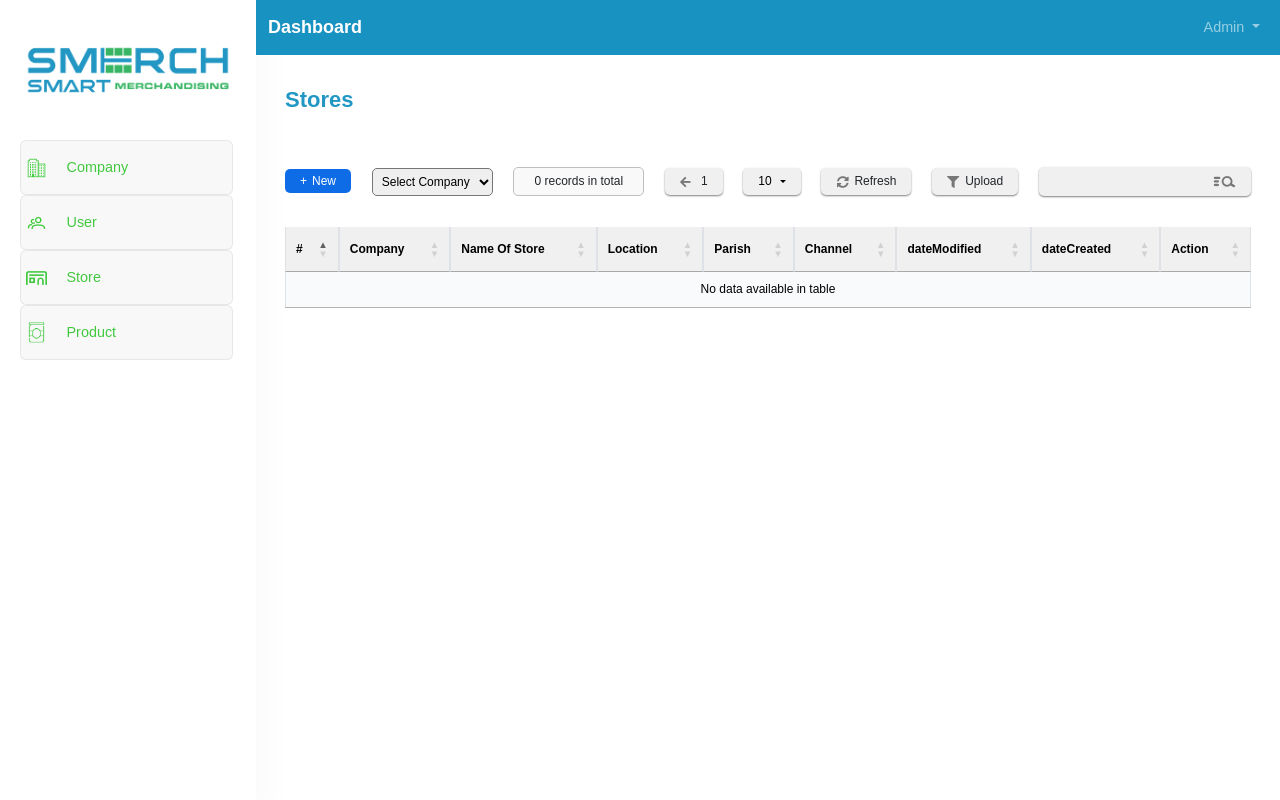
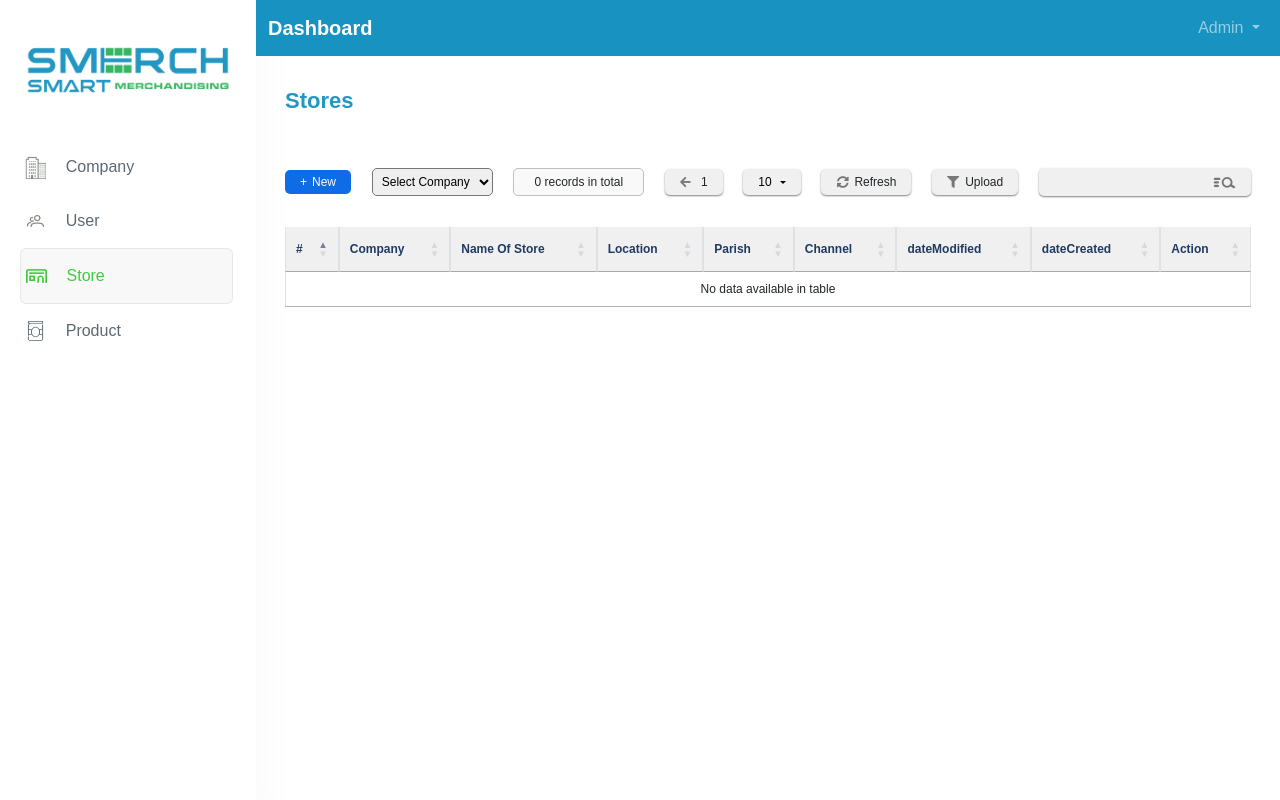
Before and after one commit to fakharImran/merchandisers, a Laravel app: page /store in a window 1280 px wide. Run offline with Laravel 9, Linux system fonts and the light colour scheme; a user stored in the database is signed in; data comes from the database, SQL or seed files in the repository; data that the repository does not hold is empty; style sheets or scripts are compiled from the project's sources; some libraries are stand-ins or nearby versions.

Commit message:
comment bootstrap in app.scss

```diff
--- a/resources/sass/app.scss
+++ b/resources/sass/app.scss
@@ -1,13 +1,8 @@
 // Fonts
-@import url('https://fonts.bunny.net/css?family=Nunito');
+// @import url('https://fonts.bunny.net/css?family=Nunito');
 
 // Variables
-@import 'variables';
+// @import 'variables';
 
 // Bootstrap
-@import 'bootstrap/scss/bootstrap';
-
-// @import "~@fortawesome/fontawesome-free/scss/fontawesome";
-// @import "~@fortawesome/fontawesome-free/scss/brands";
-// @import "~@fortawesome/fontawesome-free/scss/regular";
-// @import "~@fortawesome/fontawesome-free/scss/solid";
+// @import 'bootstrap/scss/bootstrap';
--- a/resources/views/admin/store/index.blade.php
+++ b/resources/views/admin/store/index.blade.php
@@ -262,7 +262,7 @@ updatePaginationButtons();
 
                       </div>
                       <div class="modal-body">
-                        <p>PLease select file to import store data.</p>
+                        <p>Please select file to import store data.</p>
                         <form action="{{ route('import') }}"
                             method="POST"
                             enctype="multipart/form-data">
@@ -273,10 +273,10 @@ updatePaginationButtons();
                           <button class="btn btn-success">
                                 Upload
                             </button>
-                          <a class="btn btn-warning"
+                          {{-- <a class="btn btn-warning"
                             href="{{ route('export') }}">
                                     Export User Data
-                            </a>
+                            </a> --}}
                       </form>
                       </div>
                       <div class="modal-footer">
--- a/resources/views/layouts/app.blade.php
+++ b/resources/views/layouts/app.blade.php
@@ -28,6 +28,9 @@
     @vite(['resources/sass/app.scss', 'resources/js/app.js'])
     @yield("top_links")
 
+    <link rel="stylesheet" href="https://cdn.jsdelivr.net/npm/bootstrap@5.2.3/dist/css/bootstrap.min.css" integrity="sha384-rbsA2VBKQhggwzxH7pPCaAqO46MgnOM80zW1RWuH61DGLwZJEdK2Kadq2F9CUG65" crossorigin="anonymous">
+    <script src="https://cdn.jsdelivr.net/npm/bootstrap@5.2.3/dist/js/bootstrap.min.js" integrity="sha384-cuYeSxntonz0PPNlHhBs68uyIAVpIIOZZ5JqeqvYYIcEL727kskC66kF92t6Xl2V" crossorigin="anonymous"></script>
+    <script src="https://cdn.jsdelivr.net/npm/bootstrap@5.2.3/dist/js/bootstrap.bundle.min.js" integrity="sha384-kenU1KFdBIe4zVF0s0G1M5b4hcpxyD9F7jL+jjXkk+Q2h455rYXK/7HAuoJl+0I4" crossorigin="anonymous"></script>
 
     <script src="https://ajax.googleapis.com/ajax/libs/jquery/2.1.1/jquery.min.js"></script>
 <link href="https://cdnjs.cloudflare.com/ajax/libs/select2/4.0.6-rc.0/css/select2.min.css" rel="stylesheet" />
@@ -60,10 +63,10 @@
                                 </div>
                                 <div class="company_table d-flex align-items-start">
                                     <div class="tab_list_box tab_btn nav flex-column nav-pills " id="v-pills-tab" role="tablist" aria-orientation="vertical">
-                                    <button class="nav-link @if(($pageConfigs['pageSidebar'])??null == 'company') active @endif" id="v-pills-home-tab" data-bs-toggle="pill" data-bs-target="#v-pills-home" type="button" onclick=" window.location.href = '{{ route('company.index') }}'" role="tab" aria-controls="v-pills-home" aria-selected="true"><img class="simple_one max-width-10" src="{{asset('assets/images/company.png')}}"><img class="hover_one  max-width-10" src="{{asset('assets/images/company_hover.png')}}"> Company</button>
-                                    <button class="nav-link @if(($pageConfigs['pageSidebar'])??null == 'user') active @endif" id="v-pills-profile-tab" data-bs-toggle="pill" data-bs-target="#v-pills-profile" type="button" onclick=" window.location.href = '{{ route('user.index') }}' " role="tab" aria-controls="v-pills-profile" aria-selected="false"><img class="simple_one  max-width-10" src="{{asset('assets/images/user.png')}}"><img class="hover_one max-width-10" src="{{asset('assets/images/user_hover.png')}}">User</button>
-                                    <button class="nav-link @if(($pageConfigs['pageSidebar'])??null == 'store') active @endif" id="v-pills-messages-tab" data-bs-toggle="pill" data-bs-target="#v-pills-messages" type="button" onclick=" window.location.href = '{{ route('store.index') }}' " role="tab" aria-controls="v-pills-messages" aria-selected="false"><img class="simple_one max-width-10" src="{{asset('assets/images/shop.png')}}"><img class="hover_one  max-width-10" style="width:40px;" src="{{asset('assets/images/store_hover.png')}}">Store</button>
-                                    <button class="nav-link @if(($pageConfigs['pageSidebar'])??null == 'product') active @endif" id="v-pills-settings-tab" data-bs-toggle="pill" data-bs-target="#v-pills-settings" type="button" onclick=" window.location.href = '{{ route('product.index') }}' " role="tab" aria-controls="v-pills-settings" aria-selected="false"><img class="simple_one max-width-10" src="{{asset('assets/images/product.png')}}"><img class="hover_one max-width-10" style="width:40px;"x src="{{asset('assets/images/product_hover.png')}}">Product</button>
+                                    <button class="nav-link @if($pageConfigs['pageSidebar'] == 'company') active @endif" id="v-pills-home-tab" data-bs-toggle="pill" data-bs-target="#v-pills-home" type="button" onclick=" window.location.href = '{{ route('company.index') }}'" role="tab" aria-controls="v-pills-home" aria-selected="true"><img class="simple_one max-width-10" src="{{asset('assets/images/company.png')}}"><img class="hover_one  max-width-10" src="{{asset('assets/images/company_hover.png')}}"> Company</button>
+                                    <button class="nav-link @if($pageConfigs['pageSidebar'] == 'user') active @endif" id="v-pills-profile-tab" data-bs-toggle="pill" data-bs-target="#v-pills-profile" type="button" onclick=" window.location.href = '{{ route('user.index') }}' " role="tab" aria-controls="v-pills-profile" aria-selected="false"><img class="simple_one  max-width-10" src="{{asset('assets/images/user.png')}}"><img class="hover_one max-width-10" src="{{asset('assets/images/user_hover.png')}}">User</button>
+                                    <button class="nav-link @if($pageConfigs['pageSidebar'] == 'store') active @endif" id="v-pills-messages-tab" data-bs-toggle="pill" data-bs-target="#v-pills-messages" type="button" onclick=" window.location.href = '{{ route('store.index') }}' " role="tab" aria-controls="v-pills-messages" aria-selected="false"><img class="simple_one max-width-10" src="{{asset('assets/images/shop.png')}}"><img class="hover_one  max-width-10" style="width:40px;" src="{{asset('assets/images/store_hover.png')}}">Store</button>
+                                    <button class="nav-link @if($pageConfigs['pageSidebar'] == 'product') active @endif" id="v-pills-settings-tab" data-bs-toggle="pill" data-bs-target="#v-pills-settings" type="button" onclick=" window.location.href = '{{ route('product.index') }}' " role="tab" aria-controls="v-pills-settings" aria-selected="false"><img class="simple_one max-width-10" src="{{asset('assets/images/product.png')}}"><img class="hover_one max-width-10" style="width:40px;"x src="{{asset('assets/images/product_hover.png')}}">Product</button>
                                     </div>
                                 </div>
                             </div>
```
Also changed, not shown: 1 other file.
